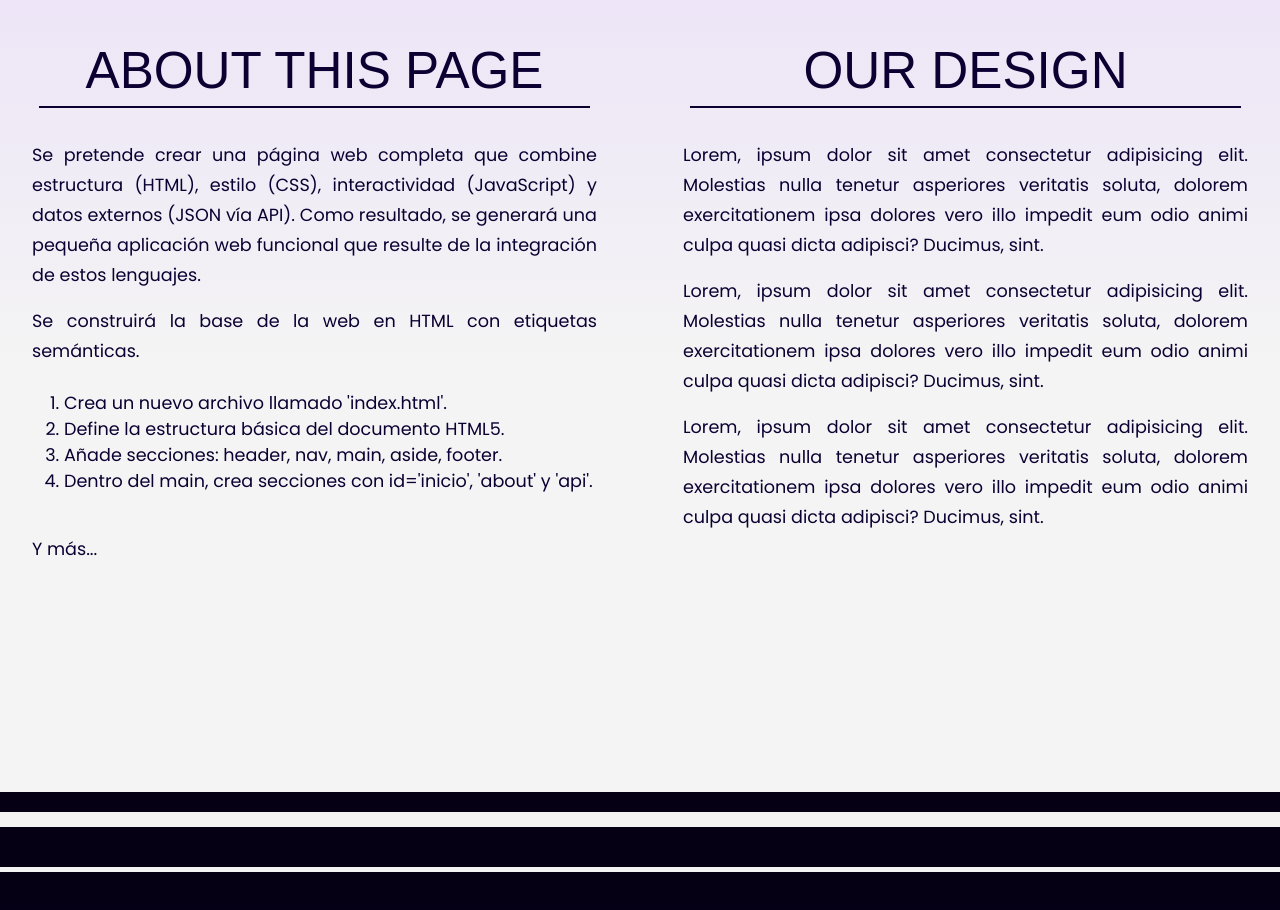
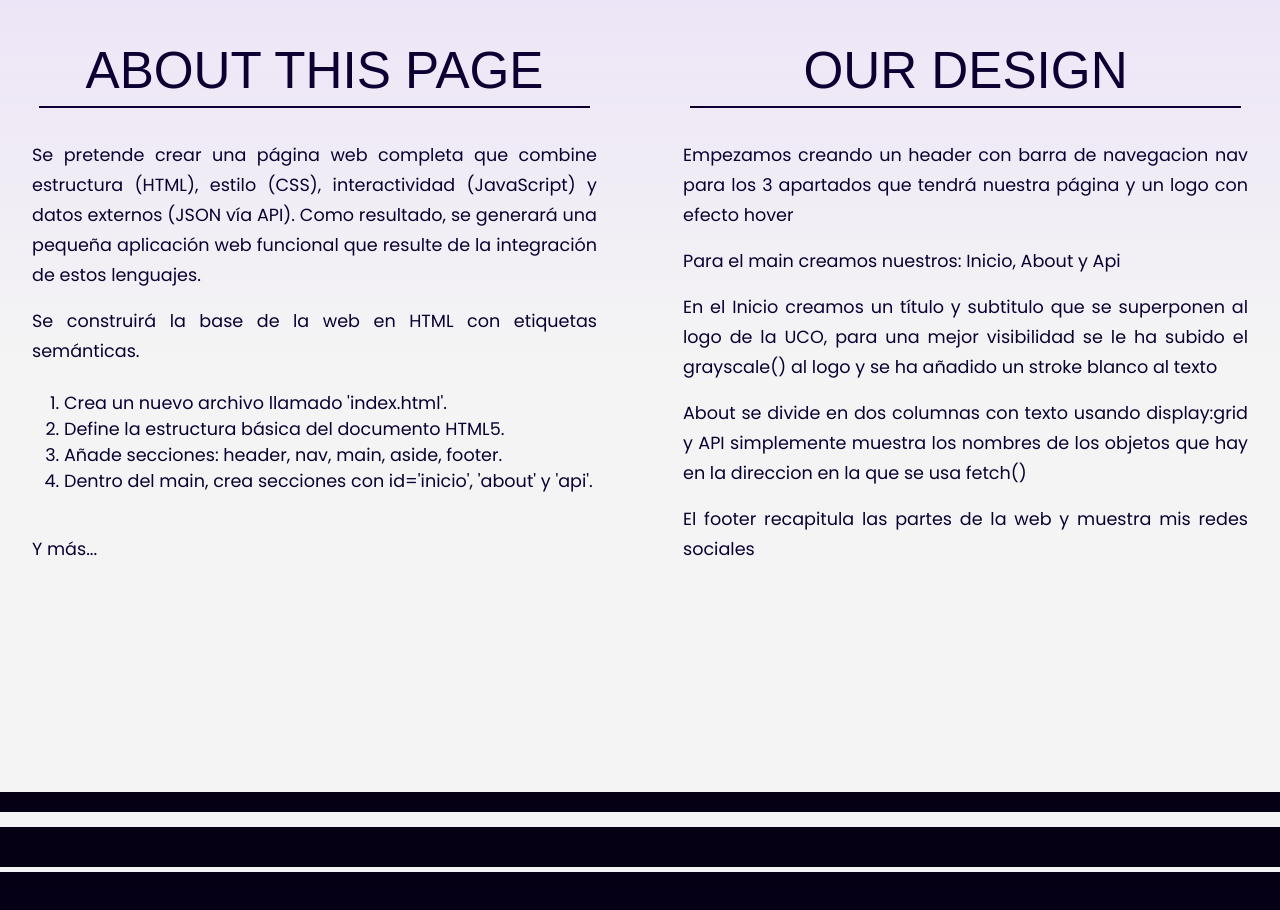
Before and after one commit to JxViii/uco_sample, a plain HTML site: page index.html in a window 1280 px wide. Shown: the part 920-1830 px from the top of the page. Drawn offline with Linux system fonts and the light colour scheme; a web font is replaced by a local one.

Commit message:
Cambios en el texto de lorem ipsum

```diff
--- a/index.html
+++ b/index.html
@@ -3,7 +3,7 @@
 <head>
   <meta charset="UTF-8">
   <meta name="viewport" content="width=device-width, initial-scale=1.0">
-  <title>Document</title>
+  <title>Seminario 4 - Universidad de Córdoba</title>
 
   <!-- ESTO ES INNECESARIO PERO ES PARA TENER LOS ICONOS DE LAS REDES DEL FOOTER -->
   <link rel="stylesheet" href="https://cdnjs.cloudflare.com/ajax/libs/font-awesome/6.4.0/css/all.min.css">
@@ -68,9 +68,11 @@
 
         <div class="planteamiento">
           <h2>OUR DESIGN</h2>
-          <p>Lorem, ipsum dolor sit amet consectetur adipisicing elit. Molestias nulla tenetur asperiores veritatis soluta, dolorem exercitationem ipsa dolores vero illo impedit eum odio animi culpa quasi dicta adipisci? Ducimus, sint.</p>
-          <p>Lorem, ipsum dolor sit amet consectetur adipisicing elit. Molestias nulla tenetur asperiores veritatis soluta, dolorem exercitationem ipsa dolores vero illo impedit eum odio animi culpa quasi dicta adipisci? Ducimus, sint.</p>
-          <p>Lorem, ipsum dolor sit amet consectetur adipisicing elit. Molestias nulla tenetur asperiores veritatis soluta, dolorem exercitationem ipsa dolores vero illo impedit eum odio animi culpa quasi dicta adipisci? Ducimus, sint.</p>
+          <p>Empezamos creando un header con barra de navegacion nav para los 3 apartados que tendrá nuestra página y un logo con efecto hover</p>
+          <p>Para el main creamos nuestros: Inicio, About y Api</p>
+          <p>En el Inicio creamos un título y subtitulo que se superponen al logo de la UCO, para una mejor visibilidad se le ha subido el grayscale() al logo y se ha añadido un stroke blanco al texto</p>
+          <p>About se divide en dos columnas con texto usando display:grid y API simplemente muestra los nombres de los objetos que hay en la direccion en la que se usa fetch()</p>
+          <p>El footer recapitula las partes de la web y muestra mis redes sociales</p>
 
         </div>
     </section>
```
